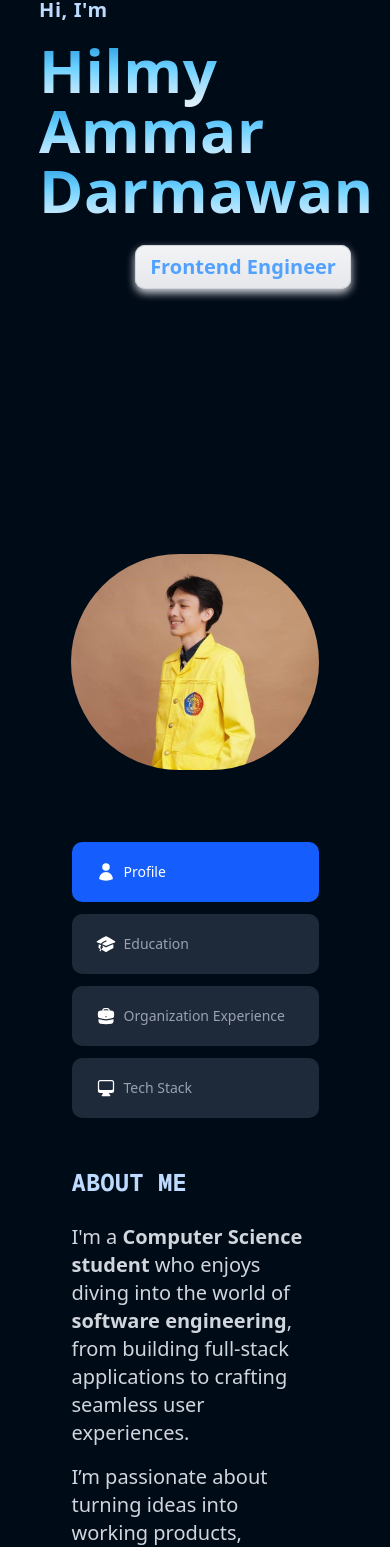
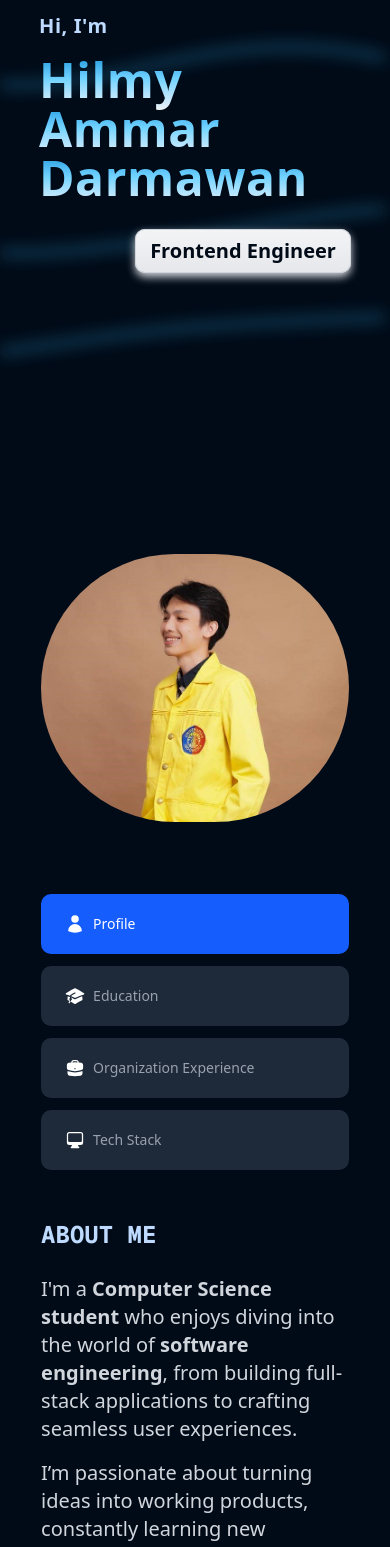
Before and after one commit to HilmyAmmar/portofolio, a Next.js app: page / in a window 390 px wide. Shown: the part 290-1837 px from the top of the page. Built offline with nearby package versions, Linux system fonts and the light colour scheme.

Commit message:
[STYLE] Adjust padding consistency, try add wavy background for mobile

```diff
--- a/src/app/components/HomePage.tsx
+++ b/src/app/components/HomePage.tsx
@@ -49,7 +49,7 @@ export default function HomePage({ projects }: { projects: any[] }) {
   return (
     <div className="relative">
       {/* Hero Section */}
-      {!isMobile ? (
+      {/* {!isMobile ? (
         <WavyBackground backgroundFill="#000B18" containerClassName="h-screen">
           <motion.div className="sticky top-0">
             <div className="w-[80vw] md:w-[70vw] lg:w-[60vw] xl:w-[50vw] 2xl:w-[40vw]">
@@ -103,12 +103,39 @@ export default function HomePage({ projects }: { projects: any[] }) {
             )}
           </div>
         </div>
-      )}
+      )} */}
+      <WavyBackground backgroundFill="#000B18" containerClassName="h-screen">
+          <motion.div className="sticky top-0">
+            <div className="w-[80vw] md:w-[70vw] lg:w-[60vw] xl:w-[50vw] 2xl:w-[40vw]">
+              <TextGenerateEffect
+                words={"Hi, I'm "}
+                className="text-xl text-blue-200"
+                onFinished={() => setName(true)}
+              />
+              {name && (
+                <TextGenerateEffect
+                  words={"Hilmy Ammar Darmawan"}
+                  className="text-5xl sm:text-6xl md:text-7xl lg:text-8xl bg-gradient-to-t from-gray-100 via-sky-300 to-sky-600 bg-clip-text text-transparent"
+                  onFinished={() => setTitle(true)}
+                />
+              )}
+            </div>
+            {title && (
+              <div className="flex justify-end pt-[3vh]">
+                <ContainerTextFlip
+                  words={["Software Engineer", "Frontend Engineer", "Backend Engineer", "Mobile Engineer"]}
+                  className="p-2"
+                  textClassName="text-xl text-[#000B18] dark:text-blue-400"
+                />
+              </div>
+            )}
+          </motion.div>
+        </WavyBackground>
 
       {/* Main Content */}
       <div className="bg-[#000B18] flex flex-col items-center justify-center px-6 sm:px-8 md:px-12 w-full">
         {/* Image */}
-        <div className="flex flex-col-reverse 2xl:flex-row items-center justify-evenly max-w-8xl mx-auto w-full px-4 gap-x-[10vw]">
+        <div className="flex flex-col-reverse 2xl:flex-row items-center justify-evenly max-w-8xl mx-auto w-full gap-x-[10vw]">
           {/* About Me */}
           <motion.div
             ref={aboutRef}
@@ -127,7 +154,7 @@ export default function HomePage({ projects }: { projects: any[] }) {
             initial="hidden"
             animate={imgInView ? "visible" : "hidden"}
             transition={{duration: 1}}
-            className="flex-shrink-0 rounded-full overflow-hidden mb-6 w-[80%] md:w-[70%] lg:w-[60%] xl:w=[50%] 2xl:w-[35%] 2xl:-ml-50"
+            className="flex-shrink-0 rounded-full overflow-hidden mb-6 w-[90%] md:w-[70%] lg:w-[60%] xl:w=[50%] 2xl:w-[35%] 2xl:-ml-50"
           >
             <Image
               src="/image/228494.jpg"
@@ -161,7 +188,7 @@ export default function HomePage({ projects }: { projects: any[] }) {
           initial="hidden"
           animate={gridInView ? "visible" : "hidden"}
           transition={{duration: 1}}
-          className="grid grid-cols-1 lg:gap-10 gap-10 w-full max-w-6xl mb-10"
+          className="grid grid-cols-1 lg:gap-10 gap-10 w-full max-w-6xl mb-10 px-6"
         >
           {projects.map((project, index) => (
             <GridItem
--- a/src/app/components/aboutMe.tsx
+++ b/src/app/components/aboutMe.tsx
@@ -112,7 +112,7 @@ export default function AboutMe() {
   const [activeTab, setActiveTab] = useState('profile');
 
   return (
-    <div className="flex flex-col lg:flex-row flex-1 max-w-6xl mx-auto px-4 py-12 gap-10 items-start">
+    <div className="flex flex-col lg:flex-row flex-1 max-w-6xl mx-aut py-12 gap-10 items-start">
       {/* Tab Nav */}
       <ul className="flex flex-col space-y-3 2xl:space-y-10 text-sm font-medium text-gray-400 w-full lg:w-80">
       {tabs.map((tab) => {
--- a/src/components/ui/wavy-background.tsx
+++ b/src/components/ui/wavy-background.tsx
@@ -109,7 +109,7 @@ export const WavyBackground = ({
     // 👉 Blur only applies to the waves
     ctx.filter = `blur(${blur}px)`;
     ctx.globalAlpha = waveOpacity || 0.5;
-    drawWave(3);
+    drawWave(4);
     anotherWave(5);
 
     animationId = requestAnimationFrame(render);
```
